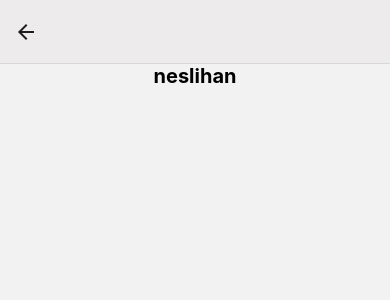
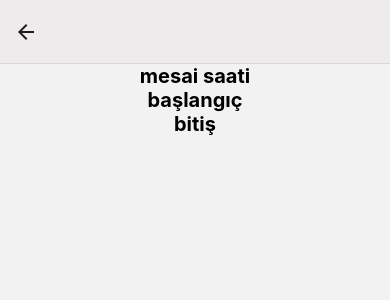
Before and after one commit to neslihanulpnr/movita, a React Native app: screen /Information in a window 390 px wide. Shown: the top 300 px of the page. Built offline with nearby package versions, Linux system fonts and the light colour scheme.

Commit message:
react-native

```diff
--- a/screens/Information.js
+++ b/screens/Information.js
@@ -5,7 +5,9 @@ export const Information = () => {
 
     return (
         <View style={{alignItems: "center", justifycontent: "center"}}>
-            <Text style={{fontSize: 20, fontWeight: "bold"}}>neslihan</Text>
+            <Text style={{fontSize: 20, fontWeight: "bold"}}>mesai saati</Text>
+            <Text style={{fontSize: 20, fontWeight: "bold"}}>başlangıç</Text>
+            <Text style={{fontSize: 20, fontWeight: "bold"}}>bitiş</Text>
         </View>
     );
 };
--- a/screens/Map.js
+++ b/screens/Map.js
@@ -1,12 +1,17 @@
+import React from "react";
 import { StatusBar } from "expo-status-bar";
 import { StyleSheet, View } from "react-native";
 import MapView from "react-native-maps";
 
 export const Map = () => {
+
   return (
     <View style={styles.container}>
       <StatusBar style="auto" />
-      <MapView style={styles.map} />
+      <MapView
+        style={styles.map}
+      />
+
     </View>
   );
 }
@@ -15,12 +20,9 @@ const styles = StyleSheet.create({
   container: {
     flex: 1,
     backgroundColor: "#fff",
-    alignItems: "center",
-    justifyContent: "center",
   },
   map: {
     width: 700,
-    height: 800,
-    top: 400
-  }
+    height: 900
+  },
 });
--- a/screens/Settings.js
+++ b/screens/Settings.js
@@ -3,7 +3,7 @@ import { View, Text } from "react-native"
 export const Settings = () => {
     return(
         <View style={{justifyContent: "center", alignItems: "center"}}>
-            <Text style={{fontSize: 20, fontWeight: "bold"}}> ulupınar </Text>
+            <Text style={{fontSize: 20, fontWeight: "bold"}}> Ayarlar </Text>
         </View>
     )
 }
```
